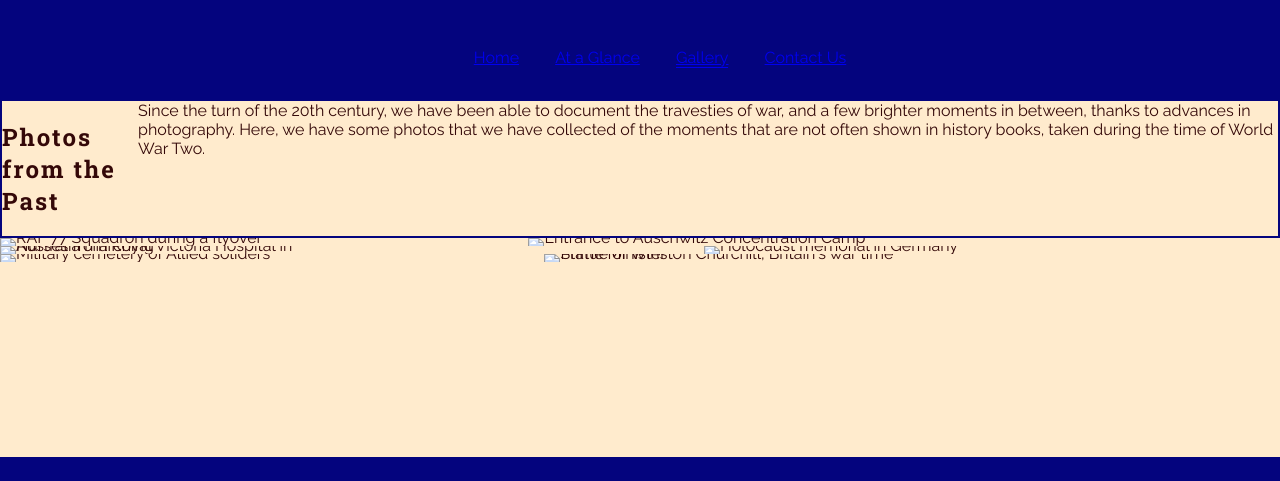
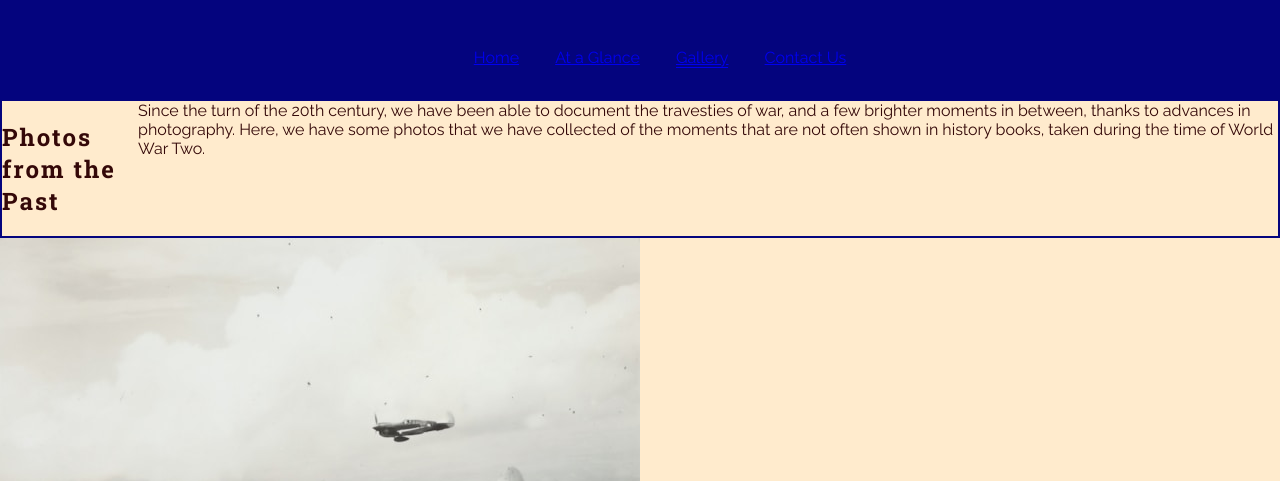
Before and after one commit to Martina-E/nugget-in-time, a plain HTML site: page gallery.html in a window 1280 px wide. Shown: the part 114-595 px from the top of the page. Drawn offline with Linux system fonts and the light colour scheme.

Commit message:
Rename photos and remove comments

```diff
--- a/gallery.html
+++ b/gallery.html
@@ -4,17 +4,17 @@
 <head>
     <meta charset="UTF-8">
     <meta name="viewport" content="width=device-width, initial-scale=1.0">
-    <!--Search engine tags-->
+
     <meta name="description" content="Nuggets in Time. History in bitesize chunks.">
     <meta name="keywords"
         content="WW2, history, Kristallnacht, WW1, World War 2, World War 1, Nazi, Hitler, D-Day, Hiroshima, Nagasaki">
-    <!--Google font html-->
+
     <link rel="preconnect" href="https://fonts.googleapis.com">
     <link rel="preconnect" href="https://fonts.gstatic.com" crossorigin>
     <link
         href="https://fonts.googleapis.com/css2?family=Raleway:ital,wght@0,100..900;1,100..900&family=Roboto+Slab:wght@100..900&display=swap"
         rel="stylesheet">
-    <!--CSS-->
+
     <link rel="stylesheet" href="assets/css/style.css">
     <title>WW2 - Gallery - Nuggets in Time</title>
 </head>
@@ -46,16 +46,16 @@
             </div>
             <section id="gallery">
                 <div id="photos">
-                    <img src="assets/WW2 photos/77 squadron in the air.jpg" alt="RAF 77 Squadron
+                    <img src="assets/WW2 photos/77-squadron-in-the-air.jpg" alt="RAF 77 Squadron
                 during a flyover">
-                    <img src="assets/WW2 photos/Entrance to Auschwitz.jpg" alt="Entrance to Auschwitz
+                    <img src="assets/WW2 photos/auschwitz.jpg" alt="Entrance to Auschwitz
                  Concentration Camp">
-                    <img src="assets/WW2 photos/Australian nurses marching.jpg"
+                    <img src="assets/WW2 photos/marchingnurses.jpg"
                         alt="Nurses from Royal Victoria Hospital in Australia marching">
-                    <img src="assets/WW2 photos/Holocaust memorial.jpg" alt="Holocaust memorial in Germany">
-                    <img src="assets/WW2 photos/Military cemetery.jpg" alt="Military cemetery of
+                    <img src="assets/WW2 photos/holocaust-memorial.jpg" alt="Holocaust memorial in Germany">
+                    <img src="assets/WW2 photos/military-cemetery.jpg" alt="Military cemetery of
                 Allied soliders">
-                    <img src="assets/WW2 photos/Statue of Winston Churchill.jpg"
+                    <img src="assets/WW2 photos/winston-churchill.jpg"
                         alt="Statue of Winston Churchill, Britain's war time Prime Minister">
                 </div>
             </section>
@@ -76,7 +76,7 @@
             </li>
         </ul>
     </footer>
-    <!--Font Awesome kit-->
+
     <script src="https://kit.fontawesome.com/726acac1b7.js" crossorigin="anonymous"></script>
 </body>
 
```
